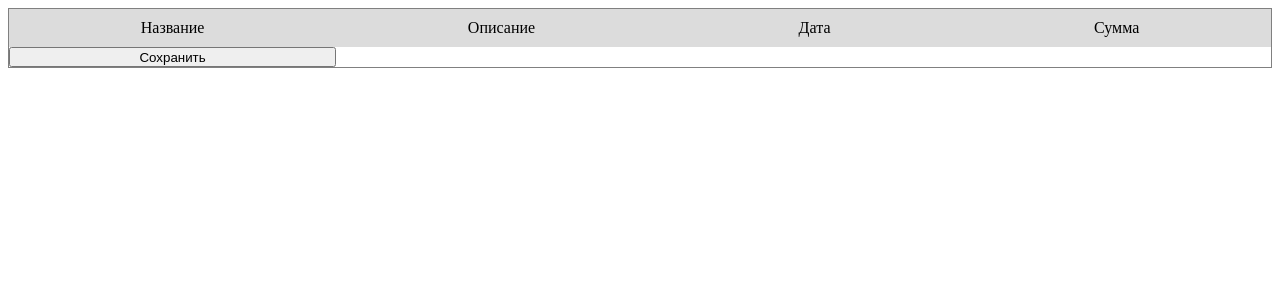
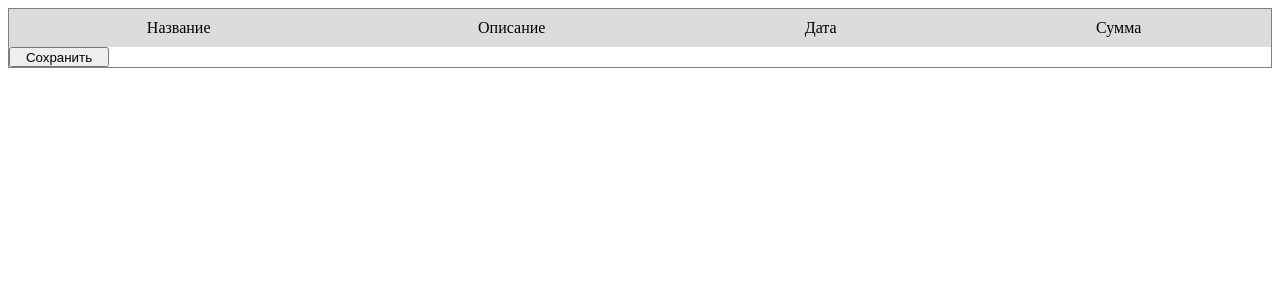
Before and after one commit to Bas19770122/CMS_GRID, a PHP site: page / in a window 1280 px wide. Shown: the top 300 px of the page. Run offline with PHP 8.4, Linux system fonts and the light colour scheme; data that the repository does not hold is empty.

Commit message:
no message

```diff
--- a/CMS_GRID/grid.css
+++ b/CMS_GRID/grid.css
@@ -33,3 +33,7 @@
 .edited{
     background-color: gold;
 }
+
+button.save{
+    width:100px;
+}
--- a/CMS_GRID/grid.php
+++ b/CMS_GRID/grid.php
@@ -1,6 +1,5 @@
 <?php
 
-session_start();
 
 $server = "localhost";
 $user = "root";
--- a/CMS_GRID/index.php
+++ b/CMS_GRID/index.php
@@ -1,4 +1,6 @@
 <?php
+
+session_start();
 
 echo
 '
```
Lines whose indentation alone changed are shown as unchanged.
